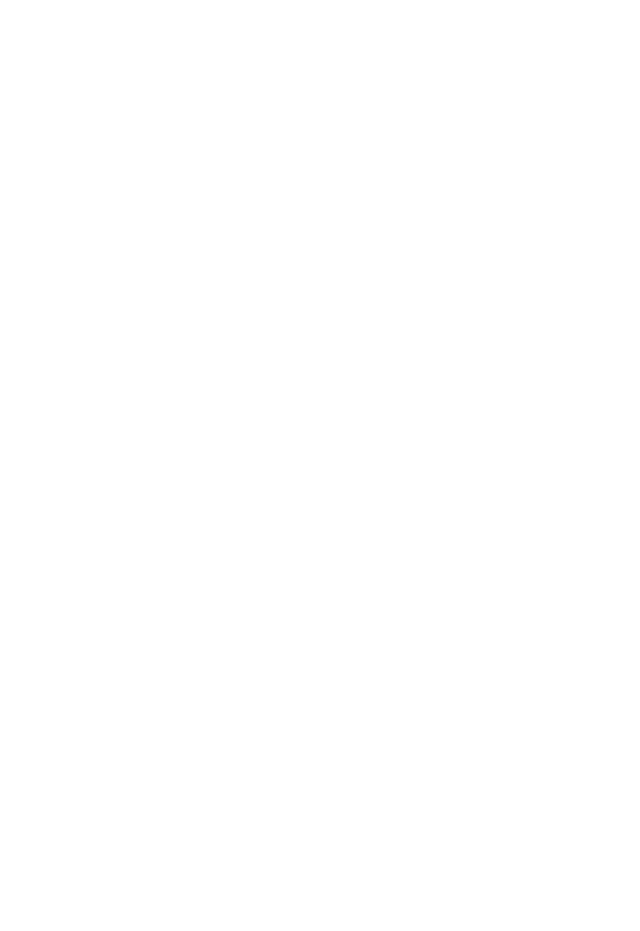
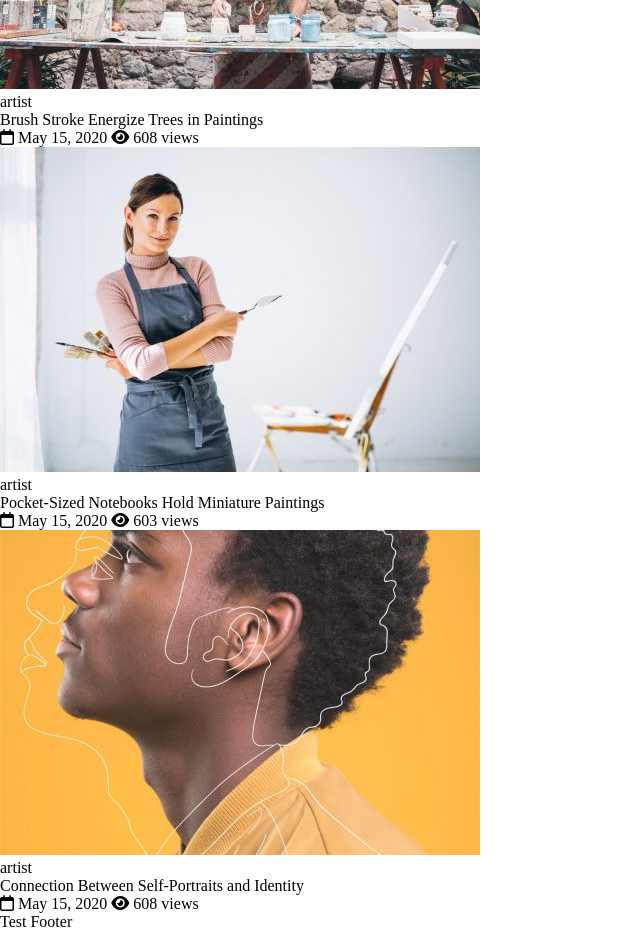
Before and after one commit to MarioBroi/proj-html-vuejs, a Vue app: page / in a window 1280 px wide. Shown: the part 4740-5671 px from the top of the page, without its empty margins (0-640 px from the left). Before the commit the page ends 4482 px from the top, so only its background shows below. Built offline with nearby package versions, Linux system fonts and the light colour scheme.

Commit message:
add blog section in AppMain, update readme

```diff
--- a/src/components/AppMain.vue
+++ b/src/components/AppMain.vue
@@ -297,7 +297,65 @@
         </section>
         <!-- /.transform -->
 
-        <section class="blog"></section>
+        <section class="blog">
+            <div>read for more joyment</div>
+            <h3>Latest From <span>Our Blogs</span></h3>
+            <div class="col">
+
+                <div class="card">
+                    <img src="/public/img/artist-blog-03-480x325.jpeg" alt="">
+                    <div>artist</div>
+                    <p>Brush Stroke Energize Trees in Paintings</p>
+                    <div>
+                        <span>
+                            <i class="fa-regular fa-calendar"></i>
+                            May 15, 2020
+                        </span>
+                        <span>
+                            <i class="fa-solid fa-eye"></i>
+                            608 views
+                        </span>
+                    </div>
+                </div>
+                <!-- /.card -->
+
+                <div class="card">
+                    <img src="/public/img/artist-blog-01-480x325.jpg" alt="">
+                    <div>artist</div>
+                    <p>Pocket-Sized Notebooks Hold Miniature Paintings</p>
+                    <div>
+                        <span>
+                            <i class="fa-regular fa-calendar"></i>
+                            May 15, 2020
+                        </span>
+                        <span>
+                            <i class="fa-solid fa-eye"></i>
+                            603 views
+                        </span>
+                    </div>
+                </div>
+                <!-- /.card -->
+
+                <div class="card">
+                    <img src="/public/img/artist-blog-02-480x325.jpg" alt="">
+                    <div>artist</div>
+                    <p>Connection Between Self-Portraits and Identity</p>
+                    <div>
+                        <span>
+                            <i class="fa-regular fa-calendar"></i>
+                            May 15, 2020
+                        </span>
+                        <span>
+                            <i class="fa-solid fa-eye"></i>
+                            608 views
+                        </span>
+                    </div>
+                </div>
+                <!-- /.card -->
+
+            </div>
+            <!-- /.col -->
+        </section>
         <!-- /.blog -->
 
         <section class="newsletter"></section>
```
Also changed, not shown: 1 other file (tests, documents, lock files or other folders).
